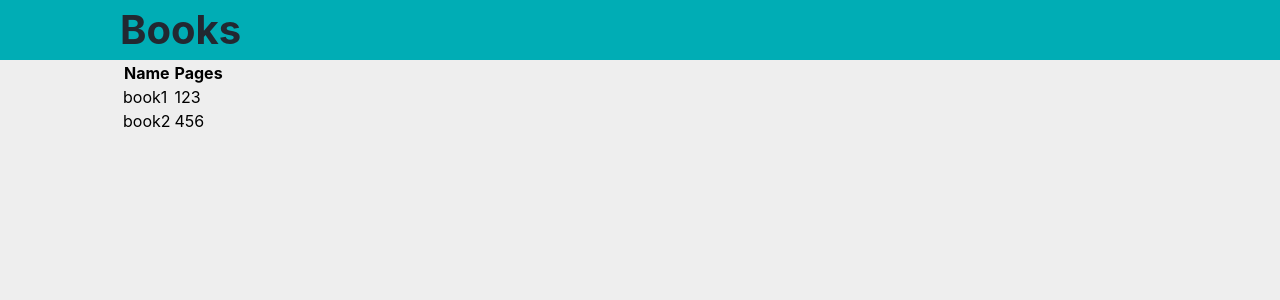
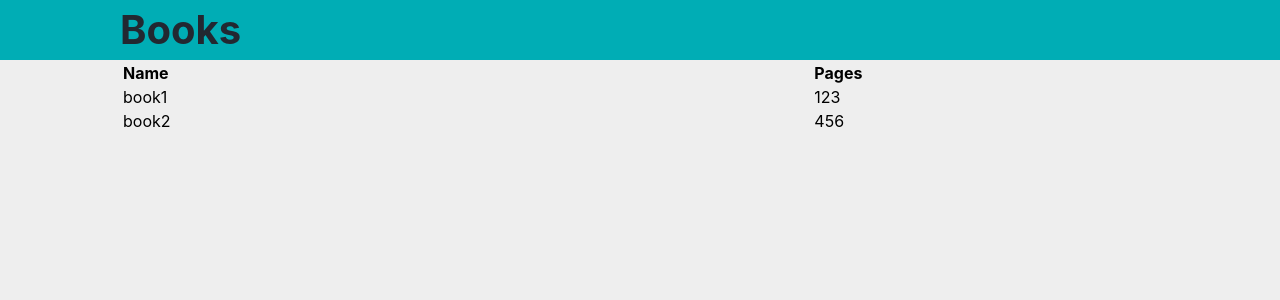
Before and after one commit to palys/bookslog, a React (Create React App) app in the folder web/: page /books in a window 1280 px wide. Shown: the top 300 px of the page. Built offline with nearby package versions, Linux system fonts and the light colour scheme.

Commit message:
Dynamic table width property

```diff
--- a/web/src/components/Table.tsx
+++ b/web/src/components/Table.tsx
@@ -1,4 +1,5 @@
 import React from 'react';
+import styled from 'styled-components';
 
 export interface HeaderEntry {
     name: string;
@@ -15,13 +16,15 @@ interface Props {
     rows: RowEntry[];
 }
 
-const Table: React.FC<Props> = ({ header, rows }) => (
-    <table>
+const Table: React.FC<Props> = ({ header, rows }) => {
+    const totalWidth = header.map(entry => entry.width).reduce((a, b) => a + b, 0);
+    return (
+        <StyledTable>
             <tr>
                 {header.map(entry => (
-                <th key={entry.name}>
+                    <Header key={entry.name} width={100 * entry.width / totalWidth}>
                         {entry.name}
-                </th>
+                    </Header>
                 ))}
             </tr>
             {rows.map(row => (
@@ -33,7 +36,17 @@ const Table: React.FC<Props> = ({ header, rows }) => (
                     ))}
                 </tr>
             ))}
-    </table>
+        </StyledTable>
     );
+};
+
+const StyledTable = styled.table`
+    width: 100%;
+`;
+
+const Header = styled.th`
+    text-align: left;
+    width: ${({width}: {width: number}) => width}%;
+`;
 
 export default Table;
--- a/web/src/pages/BooksPage.tsx
+++ b/web/src/pages/BooksPage.tsx
@@ -11,7 +11,7 @@ const BooksPage: React.FC<Props> = ({ books }) => (
     <Page title="Books">
         <Table header={[{
             name: 'Name',
-            width: 1
+            width: 2
         },
         {
             name: 'Pages',
```
Lines whose indentation alone changed are shown as unchanged.
